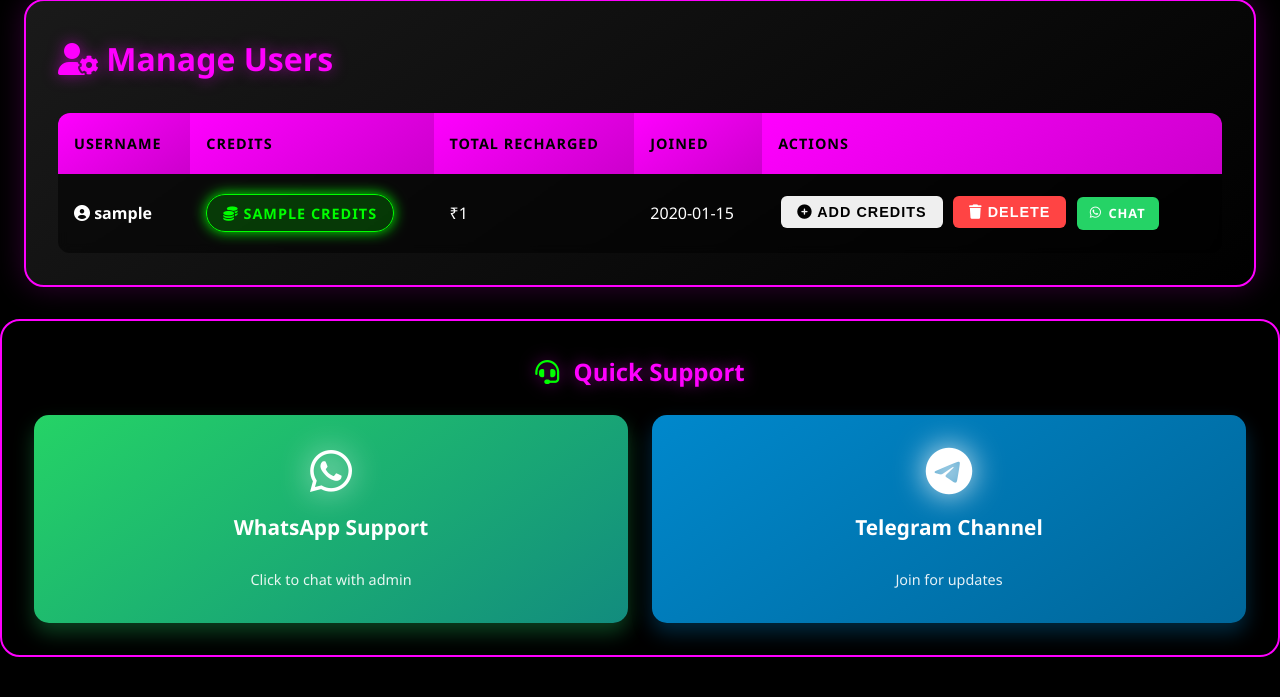
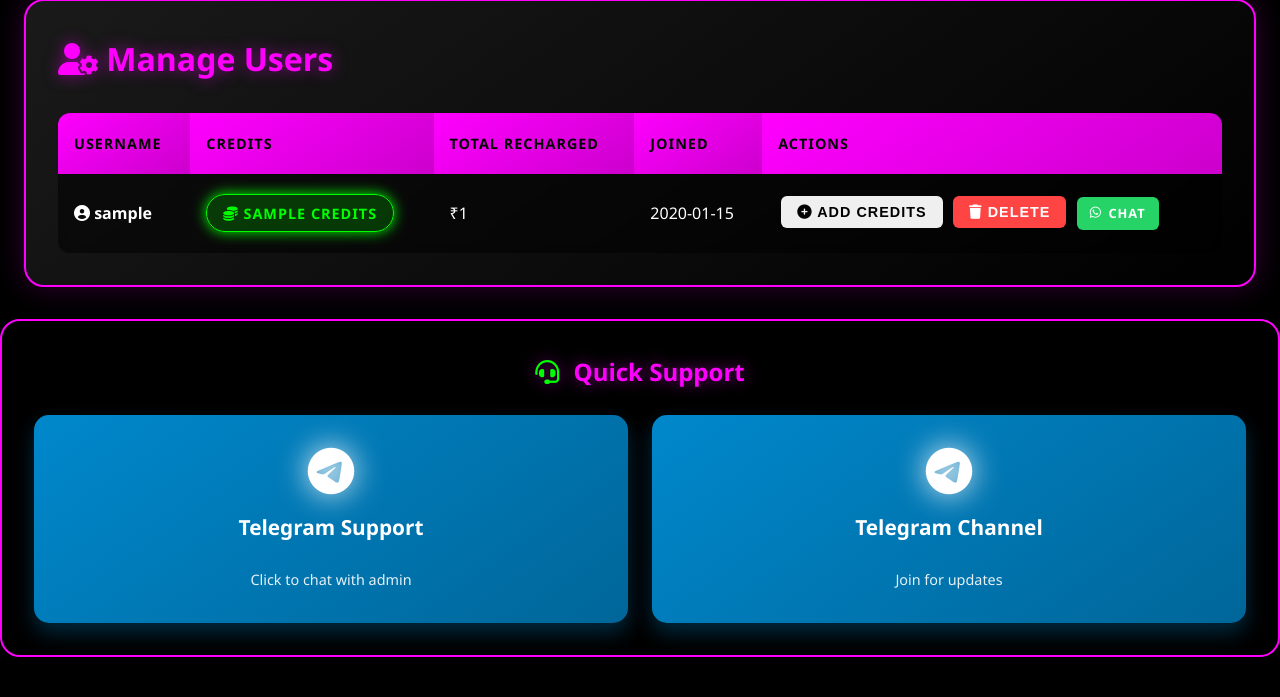
Before and after one commit to saddigamber-dev/Admin-Panels, a Flask app: template templates/admin.html in a window 1280 px wide. Shown: the part 656-1353 px from the top of the page. Run offline with Flask 3, Linux system fonts and the light colour scheme; the template is opened without the code that fills it: most values are stand-ins (such as "Sample title", 1, 10 or a date in 2020); some libraries are stand-ins or nearby versions.

Commit message:
Update admin.html

```diff
--- a/templates/admin.html
+++ b/templates/admin.html
@@ -517,13 +517,13 @@
         </div>
     </div>
 
-    <!-- SUPPORT SECTION -->
+    <!-- Support Section - UPDATED -->
 <div class="support-section" style="margin-top: 2rem;">
     <h3><i class="fas fa-headset"></i> Quick Support</h3>
     <div class="support-grid">
-            <a href="{{ whatsapp_link }}" target="_blank" class="support-card whatsapp">
-                <i class="fab fa-whatsapp"></i>
-                <span>WhatsApp Support</span>
+        <a href="{{ telegram_support }}" target="_blank" class="support-card telegram">
+            <i class="fab fa-telegram"></i>
+            <span>Telegram Support</span>
             <small>Click to chat with admin</small>
         </a>
         <a href="{{ telegram_channel }}" target="_blank" class="support-card telegram">
```
Lines whose indentation alone changed are shown as unchanged.
